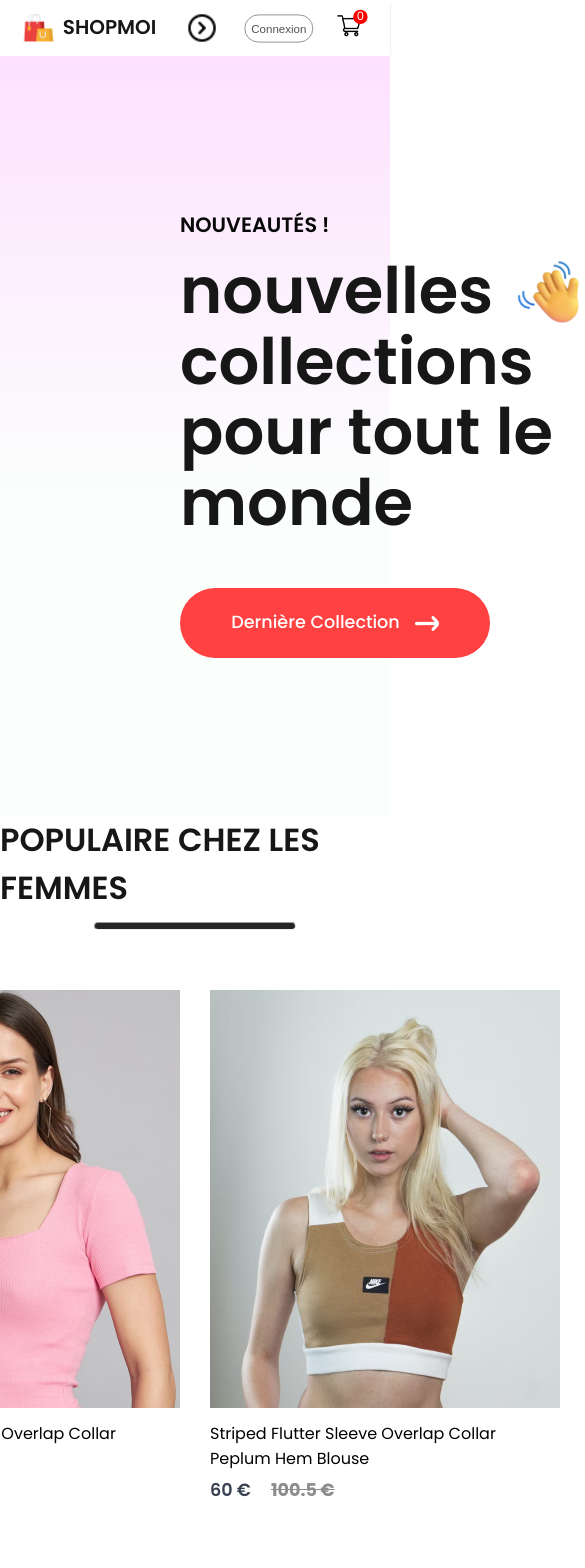
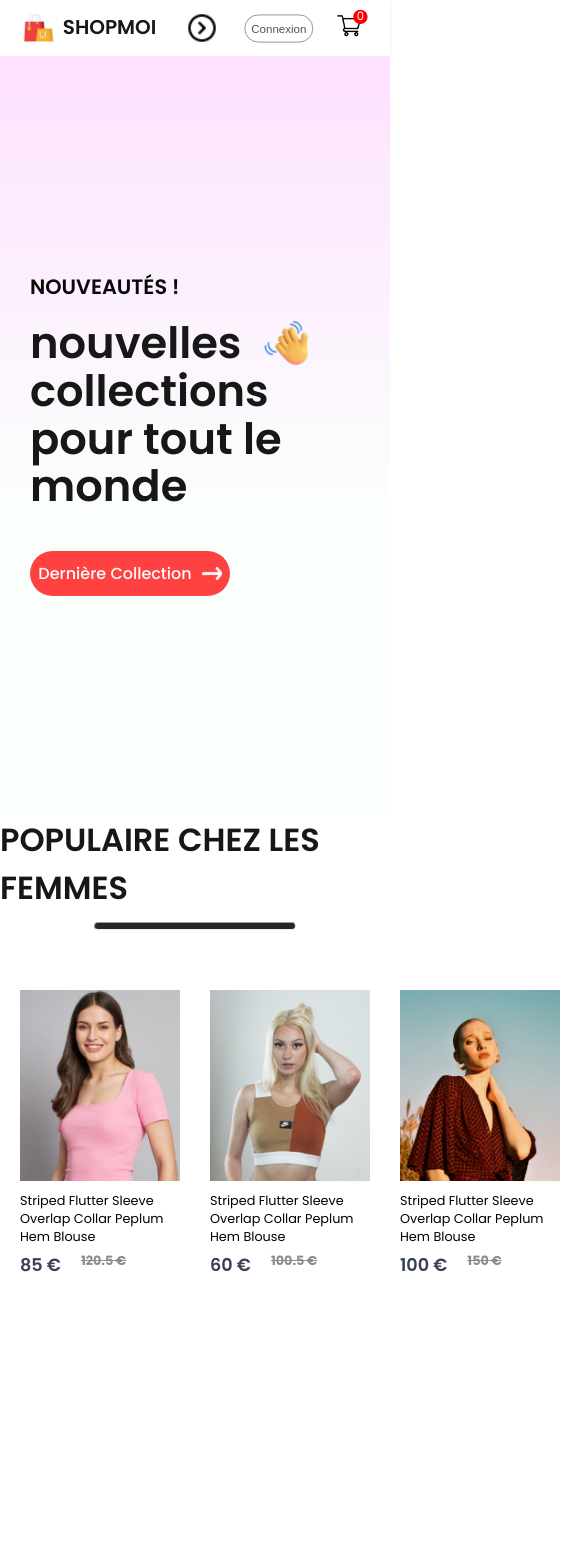
Before and after one commit to jujudev7/E-commerce, a React (Create React App) app in the folder frontend/: page / in a window 390 px wide. Shown: the top 1568 px of the page, 585 px wide, since content can reach past the window. Built offline with nearby package versions, Linux system fonts and the light colour scheme.

Commit message:
Responsive Item.css & Hero.css

```diff
--- a/frontend/src/Components/Hero/Hero.css
+++ b/frontend/src/Components/Hero/Hero.css
@@ -59,5 +59,122 @@
 }
 
 .hero-right img {
-  width: 27vw;
+  width: 28vw;
 }
+
+@media (max-width: 1280px) {
+  .hero-left {
+    padding-left: 100px;
+  }
+
+  .hero-left h2 {
+    font-size: 1.3rem;
+  }
+
+  .hero-left p {
+    font-size: 3rem;
+  }
+
+  .hero-hand-icon img {
+    width: 50px;
+  }
+  .hero-latest-btn {
+    gap: 10px;
+    width: 250px;
+    height: 60px;
+    margin-top: 20px;
+    font-size: 1.1rem;
+  }
+  .hero-right img {
+    width: 30vw;
+  }
+}
+
+@media (max-width: 1024px) {
+  .hero-left {
+    padding-left: 80px;
+  }
+
+  .hero-left h2 {
+    font-size: 1.2rem;
+  }
+
+  .hero-left p {
+    font-size: 2.7rem;
+  }
+
+  .hero-hand-icon img {
+    width: 40px;
+  }
+  .hero-latest-btn {
+    width: 220px;
+    height: 50px;
+    font-size: 1rem;
+  }
+  .hero-right img {
+    width: 33vw;
+  }
+}
+
+@media (max-width: 800px) {
+  .hero-left {
+    padding-left: 30px;
+  }
+
+  .hero-left h2 {
+    font-size: 1.1rem;
+  }
+
+  .hero-left p {
+    font-size: 2.5rem;
+  }
+
+  .hero-hand-icon img {
+    width: 40px;
+  }
+
+  .hero-latest-btn {
+    width: 175px;
+    height: 40px;
+    font-size: 0.8rem;
+  }
+
+  .hero-latest-btn img {
+    width: 20px;
+  }
+
+  .hero-right img {
+    width: 35vw;
+  }
+}
+
+@media (max-width: 500px) {
+  .hero {
+    flex-direction: column;
+  }
+  .hero-right {
+    display: none;
+  }
+
+  .hero-left h2 {
+    font-size: 1.3rem;
+  }
+
+  .hero-left p {
+    font-size: 2.7rem;
+  }
+
+  .hero-hand-icon img {
+    width: 50px;
+  }
+
+  .hero-latest-btn {
+    width: 200px;
+    height: 45px;
+    font-size: 1rem;
+  }
+
+  .hero-latest-btn img {
+    width: 20px;
+  }
+}
--- a/frontend/src/Components/Item/Item.css
+++ b/frontend/src/Components/Item/Item.css
@@ -1,5 +1,9 @@
 .item {
-  width: 350px;
+  width: 280px;
+}
+
+.item img {
+  width: 280px;
 }
 
 .item p {
@@ -28,3 +32,58 @@
   transform: scale(1.05);
   transition: 0.6s;
 }
+
+@media (max-width: 1280px) {
+  .item {
+    width: 220px;
+    font-size: 1rem;
+  }
+
+  .item img {
+    width: 220px;
+  }
+
+  .item-price-old {
+    font-size: 1rem;
+  }
+}
+
+@media (max-width: 1024px) {
+  .item {
+    width: 170px;
+    font-size: 0.9rem;
+  }
+
+  .item img {
+    width: 170px;
+  }
+
+  .item-price-old {
+    font-size: 0.9rem;
+  }
+}
+
+@media (max-width: 800px) {
+  .item {
+    width: 120px;
+    font-size: 0.8rem;
+  }
+
+  .item img {
+    width: 120px;
+  }
+
+  .item-price-old {
+    font-size: 0.8rem;
+  }
+}
+
+@media (max-width: 500px) {
+  .item {
+    width: 160px;
+  }
+
+  .item img {
+    width: 160px;
+  }
+}
```
